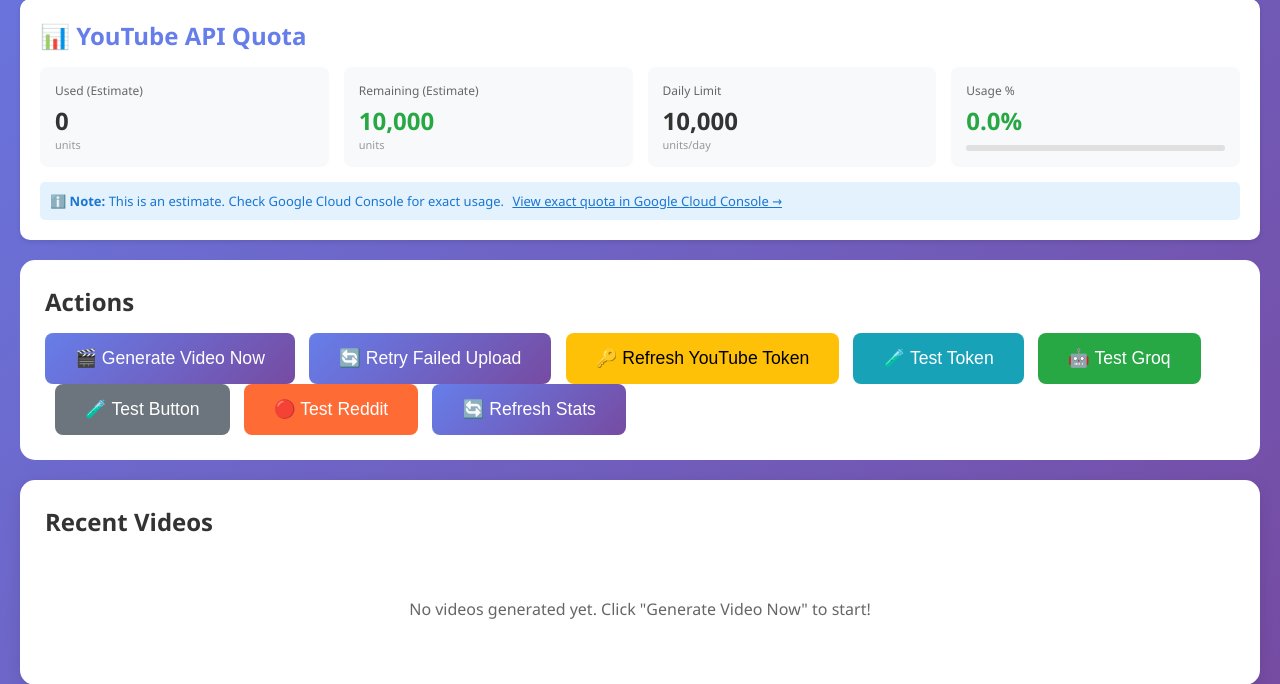
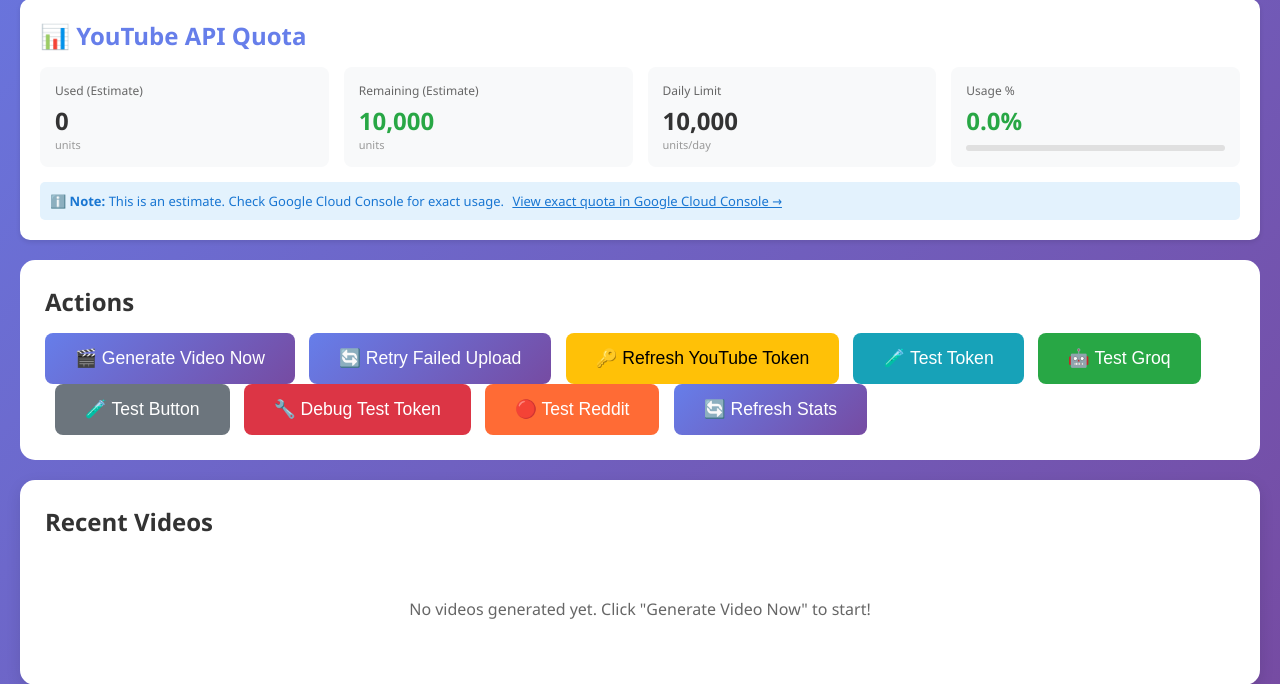
Before and after one commit to asaadbalum2/youtube-shorts-generator, a FastAPI app: page / in a window 1280 px wide. Shown: the part 498-1182 px from the top of the page. Run offline with FastAPI, Linux system fonts and the light colour scheme; data that the repository does not hold is empty.

Commit message:
Add comprehensive JavaScript debugging and error handling

```diff
--- a/web/templates/dashboard.html
+++ b/web/templates/dashboard.html
@@ -332,8 +332,11 @@
             <button class="btn" onclick="testGroq()" style="margin-left: 10px; background: #28a745; color: #fff;">
                 🤖 Test Groq
             </button>
-            <button class="btn" onclick="console.log('🧪 Button clicked!'); alert('Button works!');" style="margin-left: 10px; background: #6c757d; color: #fff;">
+            <button class="btn" onclick="console.log('🧪 Test button clicked!'); alert('Test button works!');" style="margin-left: 10px; background: #6c757d; color: #fff;">
                 🧪 Test Button
+            </button>
+            <button class="btn" onclick="console.log('🔧 Refresh token button clicked!'); testToken();" style="margin-left: 10px; background: #dc3545; color: #fff;">
+                🔧 Debug Test Token
             </button>
             <button class="btn" onclick="testReddit()" style="margin-left: 10px; background: #ff6b35; color: #fff;">
                 🔴 Test Reddit
@@ -385,6 +388,15 @@
     </div>
 
     <script>
+        // Global error handler
+        window.addEventListener('error', function(e) {
+            console.error('🔧 JavaScript Error:', e.error);
+            console.error('🔧 Error details:', e.filename, e.lineno, e.colno);
+        });
+
+        // Test basic functionality
+        console.log('🔧 Script starting...');
+
         async function triggerGeneration() {
             const btn = event.target;
             const loading = document.getElementById('loading');
@@ -614,8 +626,19 @@
             testToken: typeof testToken,
             testGroq: typeof testGroq,
             testReddit: typeof testReddit,
-            downloadVideo: typeof downloadVideo
+            downloadVideo: typeof downloadVideo,
+            refreshToken: typeof refreshToken
         });
+
+        // Test if basic JavaScript works
+        console.log('🔧 Basic JavaScript test: 2 + 2 =', 2 + 2);
+
+        // Test if we can make a simple fetch request
+        console.log('🔧 Testing basic fetch...');
+        fetch('/api/health')
+            .then(response => response.json())
+            .then(data => console.log('🔧 Health check response:', data))
+            .catch(error => console.error('🔧 Health check error:', error));
 
         // Auto-refresh stats every 30 seconds
         setInterval(refreshStats, 30000);
```
